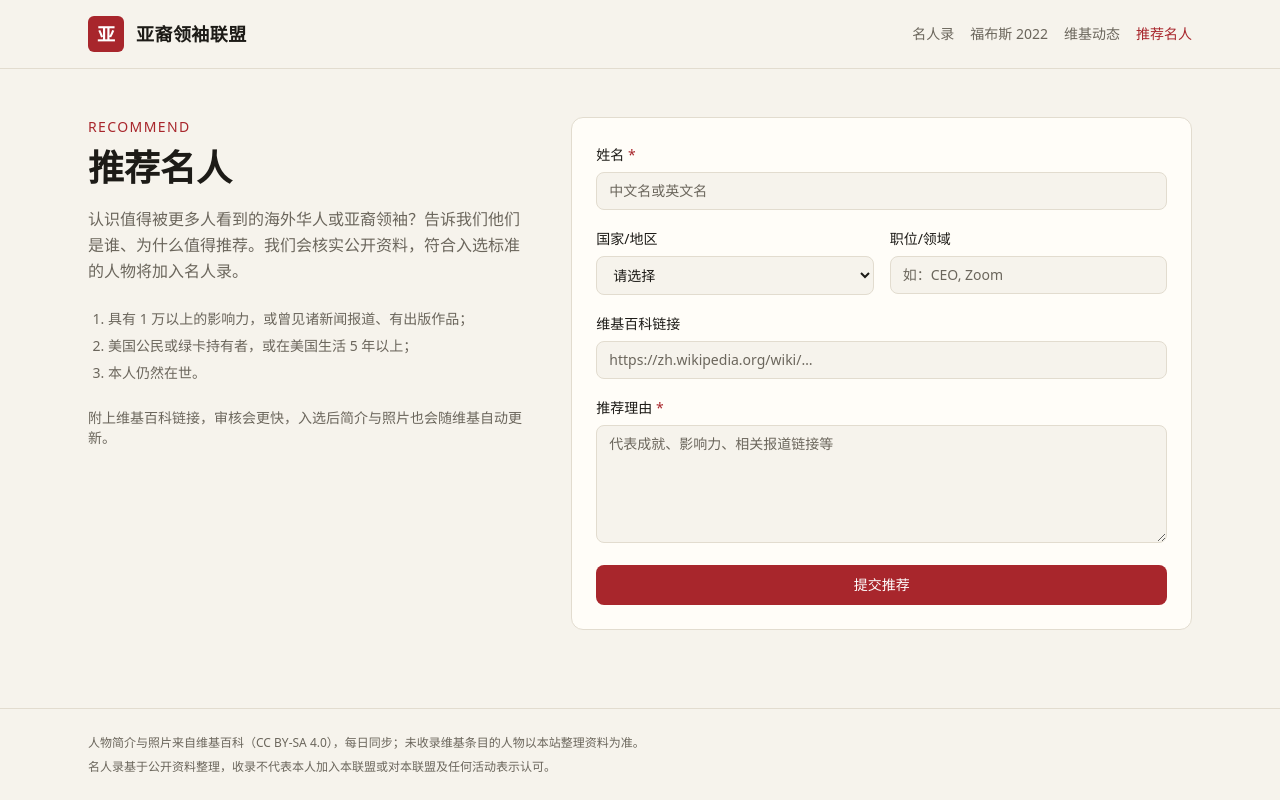
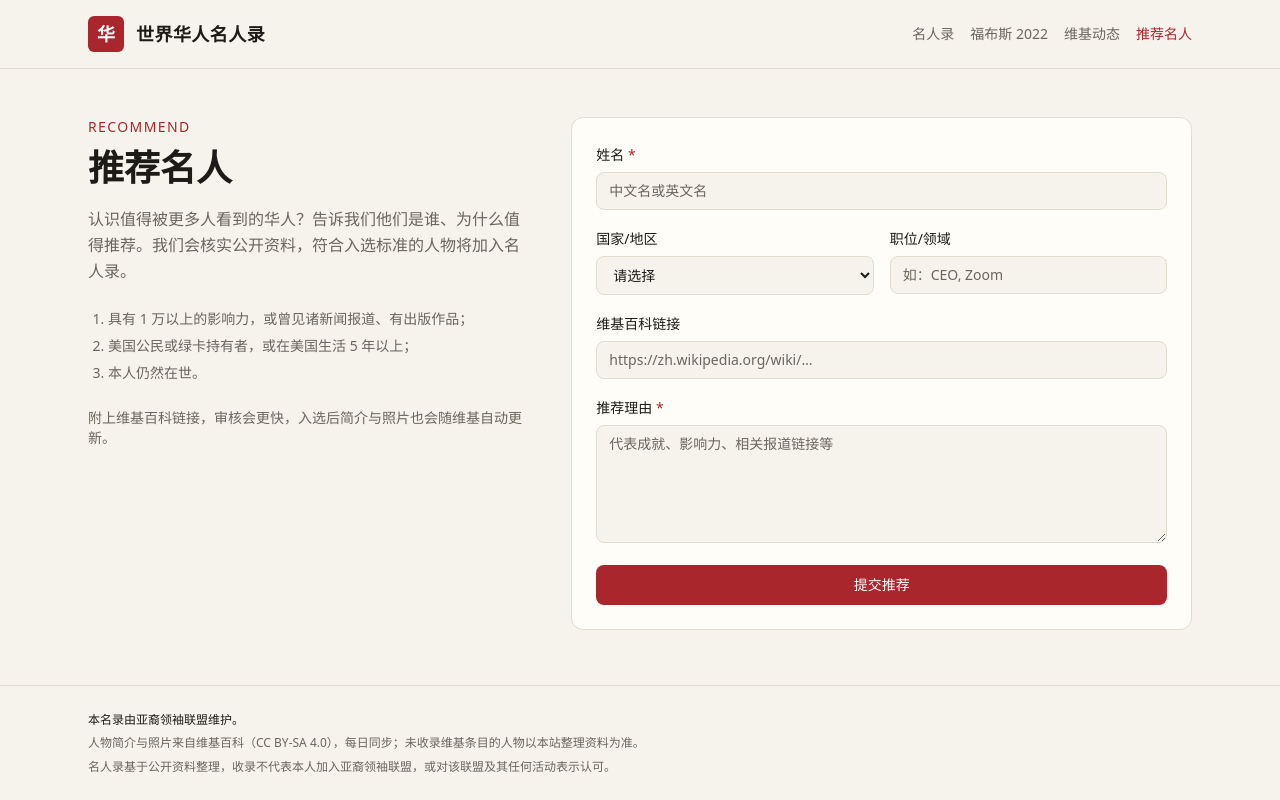
Before and after one commit to jytechllc/asian-leaders-alliance, a Next.js app: page /recommend in a window 1280 px wide. Built offline with nearby package versions, Linux system fonts and the light colour scheme.

Commit message:
Rebrand to 世界华人名人录, maintained by 亚裔领袖联盟
Co-Authored-By: Claude Opus 5.5 <noreply@anthropic.com>

```diff
--- a/src/app/layout.tsx
+++ b/src/app/layout.tsx
@@ -5,10 +5,10 @@ import "./globals.css";
 
 export const metadata: Metadata = {
   title: {
-    default: "亚裔领袖联盟 · 名人录",
-    template: "%s · 亚裔领袖联盟",
+    default: "世界华人名人录",
+    template: "%s · 世界华人名人录",
   },
-  description: "亚裔领袖联盟名人录：收录海外华人与亚裔在科技、商业、学术、体育与文化领域的代表人物，资料随维基百科同步更新。",
+  description: "世界华人名人录：收录世界各地华人在科技、商业、学术、体育与文化领域的代表人物，资料随维基百科同步更新。由亚裔领袖联盟维护。",
 };
 
 export default function RootLayout({ children }: LayoutProps<"/">) {
@@ -19,9 +19,9 @@ export default function RootLayout({ children }: LayoutProps<"/">) {
           <div className="mx-auto flex max-w-6xl flex-wrap items-center justify-between gap-x-6 gap-y-3 px-4 py-4 sm:px-6">
             <Link href="/" className="flex items-center gap-3">
               <span className="grid size-9 place-items-center rounded-md bg-accent font-serif text-lg font-bold text-white">
-                亚
+                华
               </span>
-              <span className="font-serif text-lg font-bold tracking-wide">亚裔领袖联盟</span>
+              <span className="font-serif text-lg font-bold tracking-wide">世界华人名人录</span>
             </Link>
             <NavLinks />
           </div>
@@ -29,8 +29,9 @@ export default function RootLayout({ children }: LayoutProps<"/">) {
         <main className="mx-auto w-full max-w-6xl flex-1 px-4 py-8 sm:px-6 sm:py-12">{children}</main>
         <footer className="border-t border-line">
           <div className="mx-auto max-w-6xl space-y-1 px-4 py-6 text-xs leading-relaxed text-muted sm:px-6">
+            <p className="font-medium text-ink">本名录由亚裔领袖联盟维护。</p>
             <p>人物简介与照片来自维基百科（CC BY-SA 4.0），每日同步；未收录维基条目的人物以本站整理资料为准。</p>
-            <p>名人录基于公开资料整理，收录不代表本人加入本联盟或对本联盟及任何活动表示认可。</p>
+            <p>名人录基于公开资料整理，收录不代表本人加入亚裔领袖联盟，或对该联盟及其任何活动表示认可。</p>
           </div>
         </footer>
       </body>
--- a/src/app/page.tsx
+++ b/src/app/page.tsx
@@ -14,10 +14,10 @@ export default async function Home() {
   return (
     <>
       <section className="max-w-3xl">
-        <p className="text-sm font-medium tracking-widest text-accent">ASIAN LEADERS ALLIANCE</p>
-        <h1 className="mt-2 font-serif text-4xl font-bold leading-tight sm:text-5xl">亚裔领袖名人录</h1>
+        <p className="text-sm font-medium tracking-widest text-accent">由亚裔领袖联盟维护</p>
+        <h1 className="mt-2 font-serif text-4xl font-bold leading-tight sm:text-5xl">世界华人名人录</h1>
         <p className="mt-5 leading-relaxed text-muted">
-          很多人说华人在海外存在玻璃天花板（Bamboo Ceiling）。到底如何突破这层天花板？我们整理了在科技、商业、学术、体育与文化领域走在前面的海外华人与亚裔，从他们的经历里找答案。
+          很多人说华人在海外存在玻璃天花板（Bamboo Ceiling）。到底如何突破这层天花板？我们整理了在科技、商业、学术、体育与文化领域走在前面的世界各地华人，从他们的经历里找答案。
         </p>
         <dl className="mt-8 flex flex-wrap gap-x-10 gap-y-4">
           {[
--- a/src/app/recommend/page.tsx
+++ b/src/app/recommend/page.tsx
@@ -10,7 +10,7 @@ export default function Recommend() {
         <p className="text-sm font-medium tracking-widest text-accent">RECOMMEND</p>
         <h1 className="mt-2 font-serif text-4xl font-bold leading-tight">推荐名人</h1>
         <p className="mt-4 leading-relaxed text-muted">
-          认识值得被更多人看到的海外华人或亚裔领袖？告诉我们他们是谁、为什么值得推荐。我们会核实公开资料，符合入选标准的人物将加入名人录。
+          认识值得被更多人看到的华人？告诉我们他们是谁、为什么值得推荐。我们会核实公开资料，符合入选标准的人物将加入名人录。
         </p>
         <ol className="mt-6 list-decimal space-y-1 pl-5 text-sm leading-relaxed text-muted">
           <li>具有 1 万以上的影响力，或曾见诸新闻报道、有出版作品；</li>
```
Also changed, not shown: src/app/icon.svg, 1 other file (tests, documents, lock files or other folders).
